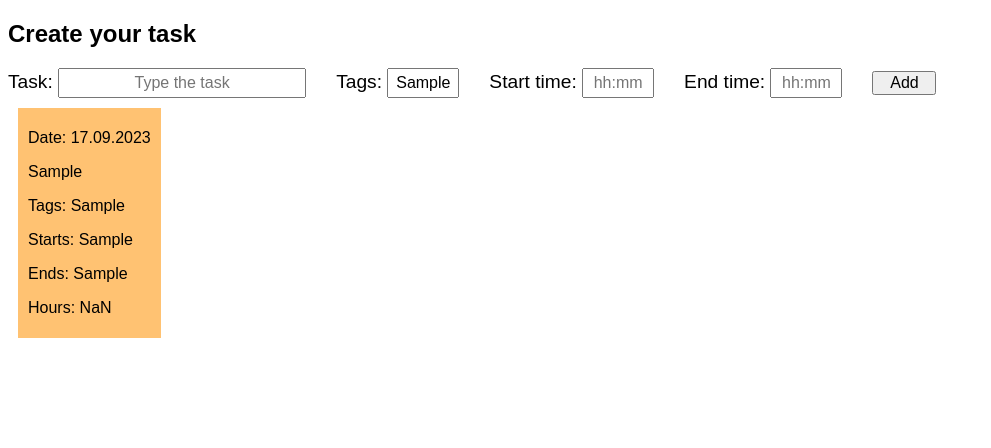
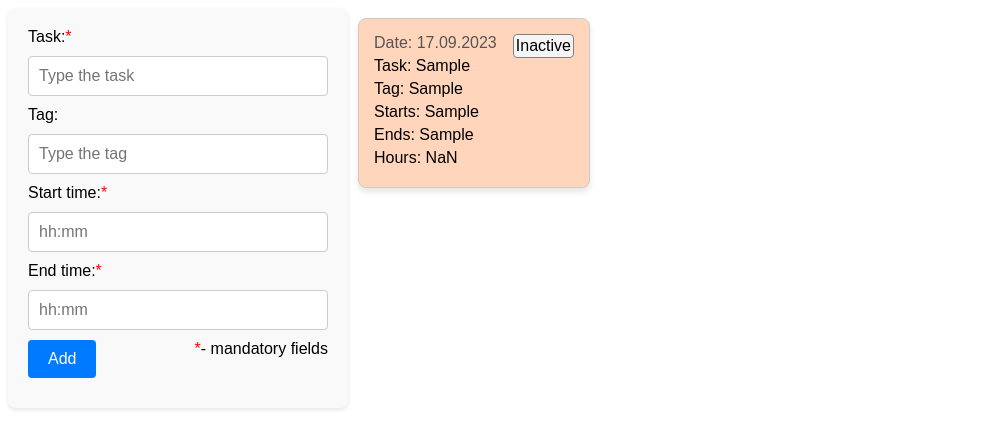
Before and after one commit to iuloz/Tasks-Activity-Monitoring, a React (Create React App) app in the folder work-hours-recording-application/: page /make-recording in a window 1280 px wide. Both pictures are taken after typing "Sample", "Sample", "Sample", "Sample" into the empty fields and a click on the input "Add". Shown: the top 448 px of the page, without its empty margins (0-991 px from the left). Built offline with nearby package versions, Linux system fonts and the light colour scheme.

Commit message:
Task status change

```diff
--- a/work-hours-recording-application/src/Form.js
+++ b/work-hours-recording-application/src/Form.js
@@ -1,20 +1,19 @@
 function Form({ task, recordTask, inputChanged }){
 
     return (
-        <>
-            <h2>Create your task</h2>
+        <div>
             <form onSubmit={recordTask}>
-                <label htmlFor="task_input">Task: </label>
+                <label htmlFor="task_input">Task:<span>*</span> </label>
                 <input id="task_input" type="text"  placeholder="Type the task" name="task" value={task.task} onChange={inputChanged}></input>
-                <label htmlFor="tag_input">Tags: </label>
-                <input id="tag_input" type="text" placeholder="Type the tag" name="tags" value={task.tags} onChange={inputChanged}></input>
-                <label htmlFor="start">Start time: </label>
+                <label htmlFor="tag_input">Tag: </label>
+                <input id="tag_input" type="text" placeholder="Type the tag" name="tag" value={task.tag} onChange={inputChanged}></input>
+                <label htmlFor="start">Start time:<span>*</span> </label>
                 <input id="start" type="text"  placeholder="hh:mm" name="start" value={task.start} onChange={inputChanged}></input>
-                <label htmlFor="end">End time: </label>
+                <label htmlFor="end">End time:<span>*</span> </label>
                 <input id="end" type="text" placeholder="hh:mm" name="end" value={task.end} onChange={inputChanged}></input>
-                <input id="submit_btn" type="submit" value="Add" />
+                <input id="submit_btn" type="submit" value="Add" /><span style={{float:"right"}}>* <span style={{color:'black', float:"right"}}> - mandatory fields</span></span>
             </form>
-        </>
+        </div>
     );
 }
 
--- a/work-hours-recording-application/src/Tasks.js
+++ b/work-hours-recording-application/src/Tasks.js
@@ -2,13 +2,14 @@ import { useState } from "react";
 import TasksItem from "./TasksItem";
 import Form from "./Form";
 
-function Tasks() {
+function Tasks({status}) {
     const [taskList, setTaskList] = useState([]);
-    const [task, setTask] = useState({date: "", task: "", tags: [], start: "", end: "", hours: ""});
+    const [task, setTask] = useState({id: 0, date: "", task: "", tag: "", start: "", end: "", hours: ""});
 
     const recordTask = async (event) => {
         await event.preventDefault();
-        if (task.start === "" || task.end === "") {
+        if (task.start === "" || task.end === "" || task.task === "") {
+            // alert('Fill the fields!');
             return;
 
         } else {
@@ -25,12 +26,12 @@ function Tasks() {
                 const dateEnd = new Date(0, 0, 0, hoursEnd, minutesEnd);
                 const timeDifference = Math.abs(dateEnd < dateStart ? dateEnd-dateStart+24*1000*60*60 : dateEnd-dateStart);
                 const hoursDifference = (timeDifference / (1000 * 60 * 60)).toFixed(1);
-                setTask(prev => ({ ...prev, hours: hoursDifference }));
-                setTaskList(prev => [...prev, { ...task, hours: hoursDifference }]);
+                setTaskList(prev => [...prev, { ...task, id: task.id++, hours: hoursDifference}]);
             }
         }
+
         // Setting empty fields for start and end to make input fields empty after form submit
-        setTask(prev => ({ ...prev, task: "", start: "", end: "" }));
+        setTask(prev => ({ ...prev, id: task.id-1, task: "", tag: "", start: "", end: "" }));
     }
 
     const inputChanged = (event) => {
@@ -48,7 +49,16 @@ function Tasks() {
         <>
             <Form task={task} inputChanged={inputChanged} recordTask={recordTask}/>
             {
-                taskList.map((item, index) => <TasksItem key={index} date={item.date} task={item.task} tags={item.tags} start={item.start} end={item.end} hours={item.hours}/>)
+                taskList.map((item, index) =>
+                    <TasksItem key={index}
+                               id={item.id}
+                               date={item.date}
+                               task={item.task}
+                               tag={item.tag}
+                               start={item.start}
+                               end={item.end}
+                               hours={item.hours}
+                               status={item.status} />)
             }
         </>
     );
--- a/work-hours-recording-application/src/TasksItem.js
+++ b/work-hours-recording-application/src/TasksItem.js
@@ -1,12 +1,21 @@
-import "./styles.css"
+import { useState } from "react";
 
-function TasksItem({ date, task, tags, start, end, hours }) {
+function TasksItem({ id, date, task, tag, start, end, hours }) {
+    const [isActive, setIsActive] = useState(true);
+    const [status, setStatus] = useState("Inactive");
+    const [color, setColor] = useState("#ffd5bb");
+
+    const changeStatus = () => {
+        setStatus(isActive ? "Active" : "Inactive");
+        setColor(isActive ? "lightgreen" : "#ffd5bb");
+        setIsActive(!isActive);
+    }
 
     return (
-        <div className="task-item">
-            <p>Date: {date}</p>
-            <p>{task}</p>
-            <p>Tags: {tags}</p>
+        <div key={id} className="task-item" style={{backgroundColor: color}}>
+            <p style={{display:"inline"}}>Date: {date}</p><span onClick={changeStatus} className="status">{status}</span>
+            <p>Task: {task}</p>
+            <p>Tag: {tag}</p>
             <p>Starts: {start}</p>
             <p>Ends: {end}</p>
             <p>Hours: {hours}</p>
--- a/work-hours-recording-application/src/styles.css
+++ b/work-hours-recording-application/src/styles.css
@@ -7,18 +7,8 @@ body {
     font-size: 1.5rem;
 }
 
-th {
-    padding:0px 20px;
-    font-size: 1.2rem;
-    border-bottom: 3px solid darkgray;
-}
 
-td {
-    padding:0px 20px;
-    border-bottom: 1px solid darkgray;
-}
-
-input {
+/* input {
     height: 1.5rem;
     width: 4rem;
     margin-right: 30px;
@@ -36,11 +26,96 @@ input {
 
 label {
     font-size: 1.2rem;
-}
+} */
 
-.task-item {
+form {
+    max-width: 300px;
+    margin: 0 auto;
+    padding: 20px;
+    background-color: #f9f9f9;
+    border-radius: 8px;
+    box-shadow: 0 2px 4px rgba(0, 0, 0, 0.1);
+    float: left;
+  }
+
+  label,
+  input {
+    display: inline-block;
+    margin-bottom: 10px;
+    font-size: 16px;
+  }
+
+  input[type="text"] {
+    width: calc(100% - 22px);
+    padding: 10px;
+    border: 1px solid #ccc;
+    border-radius: 4px;
+  }
+
+  #submit_btn {
+    background-color: #007bff;
+    color: #fff;
+    padding: 10px 20px;
+    border: none;
+    border-radius: 4px;
+    font-size: 16px;
+    cursor: pointer;
+  }
+
+  #submit_btn:hover {
+    background-color: #0056b3;
+  }
+
+
+/* .task-item {
     background-color: rgb(255, 194, 114);
     padding: 5px 10px;
     margin: 10px;
     display: inline-block;
+    border-radius: 5px;
+} */
+
+.task-item {
+    display: inline-block;
+    /* background-color: #ffd5bb; */
+    border: 1px solid #ccc;
+    border-radius: 8px;
+    padding: 15px;
+    margin: 10px;
+    box-shadow: 0px 4px 6px rgba(0, 0, 0, 0.1);
+    width: 200px;
+    /* Adjust width as needed */
 }
+
+.task-item p {
+    margin: 5px 0;
+}
+
+.task-item p:first-child {
+    color: #555;
+}
+
+.task-item p:nth-child(2) {
+    font-weight: bold;
+    padding-bottom: 10px;
+}
+
+span {
+    color: red;
+}
+
+.status {
+    padding: 2px;
+    float: right;
+    cursor: pointer;
+    border: solid 1px gray;
+    border-radius: 4px;
+    color: black;
+    background-color: whitesmoke;
+}
+
+.status:hover {
+    padding: 2px;
+    background-color: lightgray;
+    border-radius: 4px;
+}
```
